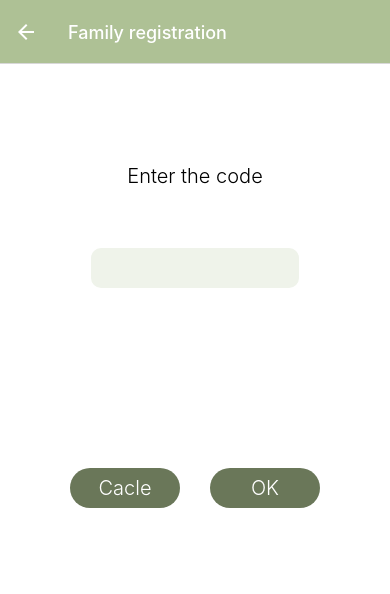
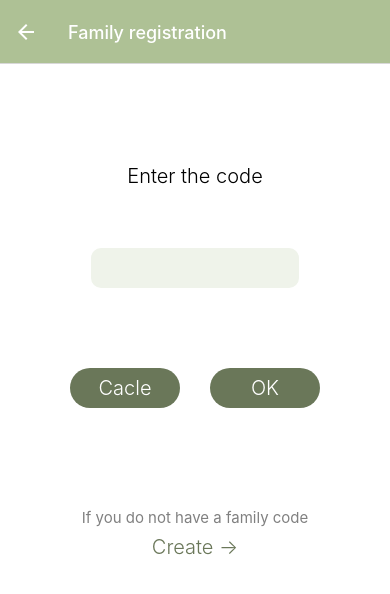
Before and after one commit to GDSC-sswu-A/WithParentsFront, a React Native app: screen /JoinFamily in a window 390 px wide. Shown: the top 594 px of the page. Built offline with nearby package versions, Linux system fonts and the light colour scheme.

Commit message:
#16 [feat] 가족 생성으로 이동 버튼 추가

```diff
--- a/src/component/ButtonComponent.tsx
+++ b/src/component/ButtonComponent.tsx
@@ -15,6 +15,15 @@ export function GreenButton({text, on}) {
     onPress = {on}
     style={styles.GreenButton}>
     <Text style={styles.white}>{text}</Text>
+    </TouchableOpacity>
+  );
+}
+export function GreenLineButton({text, on}) {
+  return (
+    <TouchableOpacity
+    onPress = {on}
+    style={styles.GreenLineButton}>
+    <Text style={styles.green}>{text}</Text>
     </TouchableOpacity>
   );
 }
@@ -86,7 +95,13 @@ const styles = StyleSheet.create({
         height : 40,
         justifyContent: 'center',
     },
-
+    GreenLineButton : {
+      borderColor : "#6A7759",
+      borderRadius: 20,
+      width : 110,
+      height : 40,
+      justifyContent: 'center',
+    },
     YellowButton:{
       backgroundColor : '#FFFBE9',
       width : 80,
@@ -119,6 +134,12 @@ const styles = StyleSheet.create({
         fontSize : 20,
         fontWeight : '300'
     },
+    green : {
+      textAlign : 'center',
+      color : '#6A7759',
+      fontSize : 20,
+      fontWeight : '300'
+  },
     AddButton : {
       backgroundColor : '#6A7759',
       width : 55,
--- a/src/screens/JoinFamilyScreen.tsx
+++ b/src/screens/JoinFamilyScreen.tsx
@@ -6,7 +6,7 @@ import {
   TextInput
 } from 'react-native'
 
-import { GreenButton } from '../component/ButtonComponent'
+import { GreenButton, GreenLineButton } from '../component/ButtonComponent'
 import { getModifyUser } from '../common/FamilyApi'
 
 const JoinFamilyScreen = ({navigation}) => {
@@ -23,9 +23,14 @@ const JoinFamilyScreen = ({navigation}) => {
     }
     setIsOk(false)
 })
-  const Input = ()=>{
-    setIsOk(true)
+const Input = ()=>{
+  setIsOk(true)
 }
+
+const Navi = ()=>{
+  navigation.navigate('CreateFamily')
+}
+
 
 const Cancle = ()=>{
     if (navigation?.canGoBack()){
@@ -49,8 +54,10 @@ const Cancle = ()=>{
 
     <View style={styles.btn}>
       <GreenButton text='Cacle' on={Cancle}/>
-        <GreenButton text='OK' on={Input}/>
-        </View>
+      <GreenButton text='OK' on={Input}/>
+    </View>
+    <Text style={styles.ex}>If you do not have a family code</Text>
+    <GreenLineButton text='Create →' on={Navi}/>
     </View>
   )
 }
@@ -71,7 +78,7 @@ const styles = StyleSheet.create({
         marginBottom: 60
     },
     btn :{
-        marginTop : 180,
+        marginTop : 80,
         width : 250,
         flexDirection : 'row',
         justifyContent: 'space-between'
@@ -84,5 +91,11 @@ const styles = StyleSheet.create({
       width : 208,
       height : 40,
       backgroundColor : "#EFF3EA",
-  }
+  },
+  ex : {
+    fontSize : 15,
+    fontWeight : '400',
+    marginTop : 100,
+    color : 'gray'
+},
 })
```
